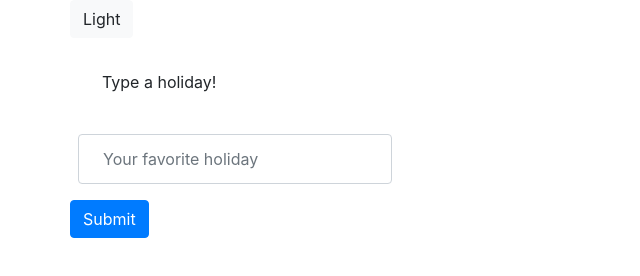
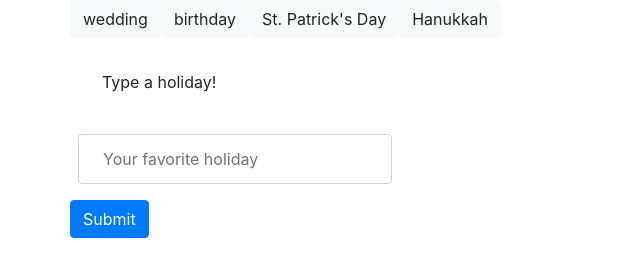
Before and after one commit to misselainious/GifTastic, a plain HTML site: page index.html in a window 1280 px wide. Shown: the whole page, without its empty margins (0-640 px from the left). Drawn offline with nearby package versions, Linux system fonts and the light colour scheme; no server answers.

Commit message:
i make buttons

```diff
--- a/index.html
+++ b/index.html
@@ -13,10 +13,10 @@
 </head>
 <body>
     <div class = "container">
-    <div class = "row">
-    <button type="button" class="btn btn-light">Light</button>
+        <!-- Button Area -->
+    <div id="buttonDiv" class = "row">
 </div>
-
+<!-- Area for user input -->
     <div class="row">
         <form>
                 <div class="form-group">
--- a/javascript/gifs.js
+++ b/javascript/gifs.js
@@ -3,7 +3,6 @@ $(document).ready(function () {
 var subjectArray = ["wedding", "birthday", "St. Patrick's Day", "Hanukkah"];
 
 
-$("button").on("click", function() {
 
     var holiday = $(this).attr("data-holiday");
 
@@ -16,18 +15,43 @@ $("button").on("click", function() {
         method: "GET"
       })
 
+
       // After data comes back from the request
       .then(function(response) {
         console.log(queryURL);
+        console.log(response);
 
-        console.log(response);
+        var holidayDiv = $("<div class='holiday'>");
+        var rating = response.Rated;
+          // Creating an element to have the rating displayed
+          var rate = $("<p>").text("Rating: " + rating);
+
+          // Displaying the rating
+          holidayDiv.prepend(rate);
+          // Putting the gif above the previous gifs
+          $("#gifArea").prepend(holidayDiv);
 
         var results = response.data;
 
 
-
       });  //End of .then function
 
-});  //End .on Click function
 
+
+
+
+    function renderButtons(){
+        //So we don't have repeating buttons
+        $("#buttonDiv").empty();
+        for (holiday of subjectArray){
+            //make button
+            var b = $("<button>");
+            b.addClass("btn btn-light");
+            b.attr("data-name", holiday);
+            b.text(holiday);
+            $("#buttonDiv").append(b);
+        }
+    }
+
+    renderButtons();
 }); //End document.ready
```
